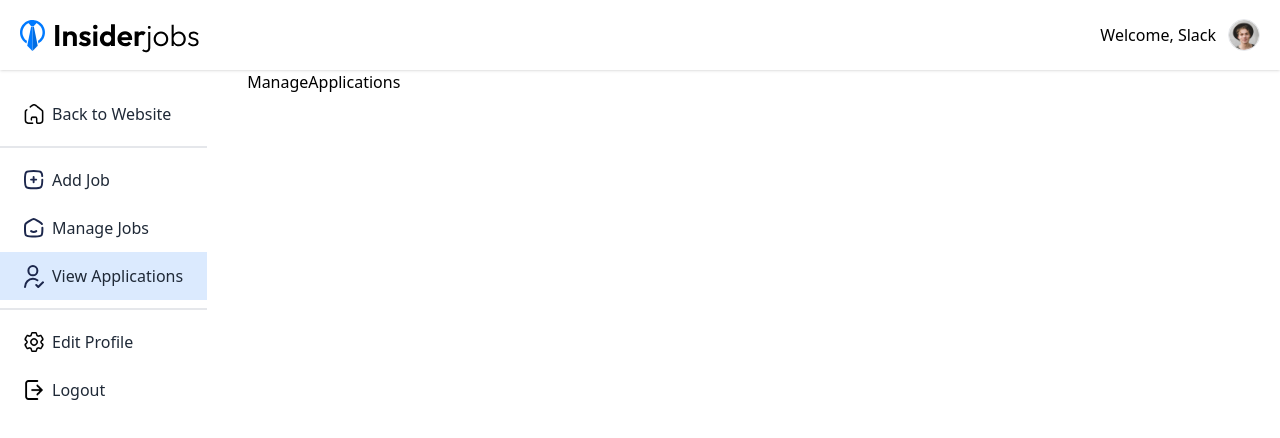
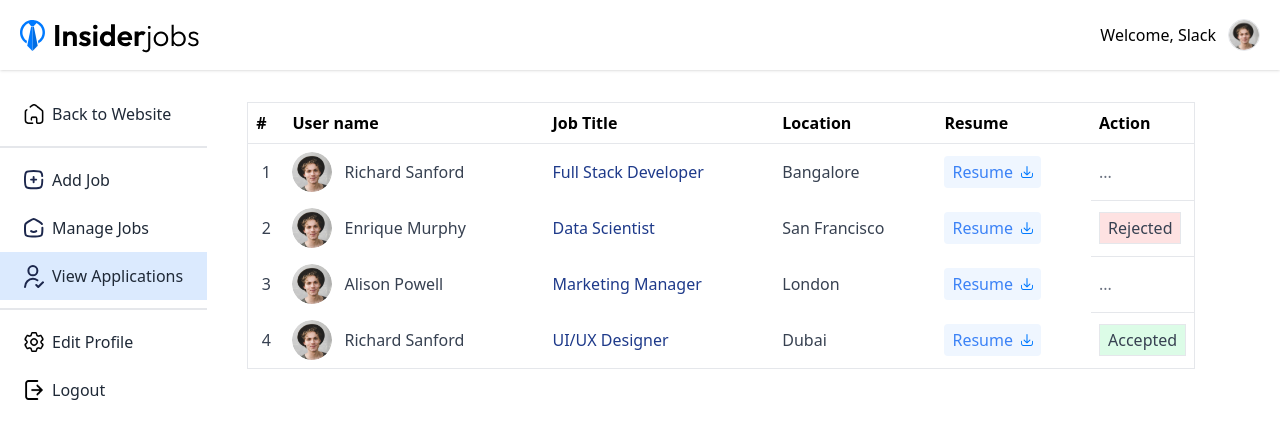
Before and after one commit to Desire-Syndrome/job-portal, a React (Vite) app in the folder client/: page /dashboard/manage-applications in a window 1280 px wide. Shown: the top 438 px of the page. Built offline with nearby package versions, Linux system fonts and the light colour scheme.

Commit message:
ManageEpplications and ManageJobs fixes

```diff
--- a/client/src/assets/mock-data.js
+++ b/client/src/assets/mock-data.js
@@ -183,10 +183,10 @@ export const manageJobs = [
 ];
 
 export const manageApplications = [
-	{ _id: 1, name: "Richard Sanford", jobTitle: "Full Stack Developer", location: "Bangalore", imgSrc: profile_img },
-	{ _id: 2, name: "Enrique Murphy", jobTitle: "Data Scientist", location: "San Francisco", imgSrc: profile_img },
-	{ _id: 3, name: "Alison Powell", jobTitle: "Marketing Manager", location: "London", imgSrc: profile_img },
-	{ _id: 4, name: "Richard Sanford", jobTitle: "UI/UX Designer", location: "Dubai", imgSrc: profile_img }
+	{ _id: 1, name: "Richard Sanford", jobTitle: "Full Stack Developer", location: "Bangalore", imgSrc: profile_img, status: 'Pending' },
+	{ _id: 2, name: "Enrique Murphy", jobTitle: "Data Scientist", location: "San Francisco", imgSrc: profile_img, status: 'Rejected' },
+	{ _id: 3, name: "Alison Powell", jobTitle: "Marketing Manager", location: "London", imgSrc: profile_img, status: 'Pending' },
+	{ _id: 4, name: "Richard Sanford", jobTitle: "UI/UX Designer", location: "Dubai", imgSrc: profile_img, status: 'Accepted'}
 ];
 
 export const userApplications = [
--- a/client/src/pages/ManageApplications.jsx
+++ b/client/src/pages/ManageApplications.jsx
@@ -1,7 +1,74 @@
+import { assetsImages } from '../assets/images-data'
+import { manageApplications } from '../assets/mock-data'
+
+import { useState, useEffect } from "react";
+import { Link } from "react-router-dom"
+
+
 const ManageApplications = () => {
+
+	const [applicants, setApplicants] = useState([]);
+
+
+	useEffect(() => {
+		setApplicants(manageApplications);
+	}, [])
+
+
 	return (
 
-		<div>ManageApplications</div>
+		<div className='container pe-3 py-8'>
+			<div>
+				<table className='min-w-full bg-white border border-gray-200 text-md max-lg:text-sm'>
+					<thead>
+						<tr className='border-b'>
+							<th className='py-2 px-2 text-left max-sm:hidden'>#</th>
+							<th className='py-2 px-2 text-left'>User name</th>
+							<th className='py-2 px-2 text-left max-lg:hidden'>Job Title</th>
+							<th className='py-2 px-2 text-left max-xl:hidden'>Location</th>
+							<th className='py-2 px-2 text-left'>Resume</th>
+							<th className='py-2 px-2 text-left w-[100px] max-sm:w-[60px]'>Action</th>
+						</tr>
+					</thead>
+					<tbody>
+						{applicants.map((applicant, i) => (
+							<tr key={i} className='text-gray-700'>
+								<td className='py-2 px-2 bordeb-b text-center max-sm:hidden'>{i + 1}</td>
+								<td className='py-2 px-2 bordeb-b flex items-center'>
+									<img src={applicant.imgSrc} alt="User avatar" className='w-10 h-10 rounded-full mr-3 ' />
+									<span>{applicant.name}</span>
+								</td>
+								<td className='py-2 px-2 bordeb-b max-lg:hidden'>
+									<Link to={`/job/${applicant._id}`} className='text-blue-900 hover:text-blue-500 transition duration-300 ease-in-out'>{applicant.jobTitle}</Link>
+								</td>
+								<td className='py-2 px-2 bordeb-b max-xl:hidden'>{applicant.location}</td>
+								<td className='py-2 px-2 bordeb-b'>
+									<a href="" target='_blank' className='bg-blue-50 text-blue-500 px-2 py-1 rounded inline-flex gap-2 items-center'>
+										Resume <img src={assetsImages.resume_download_icon} alt="Resume" />
+									</a>
+								</td>
+								<td className='py-2 px-2 border-b relative w-[100px] max-sm:w-[60px]'>
+									{applicant.status === "Pending" ? (
+										<div className='relative inline-block text-left group'>
+											<button className='text-gray-500 action-button'>...</button>
+											<div className='z-10 hidden absolute right-0 md:left-0 top-0 mt-2 w-32 bg-white border border-gray-200 shadow rounded group-hover:block'>
+												<button
+													className='block w-full text-left px-4 py-2 text-blue-500 hover:bg-gray-200'>Accept</button>
+												<button
+													className='block w-full text-left px-4 py-2 text-red-500 hover:bg-gray-200'>Reject</button>
+											</div>
+										</div>
+									) : (
+										<div><span className={`${applicant.status === 'Accepted' ? 'bg-green-100' : applicant.status === 'Rejected' ? 'bg-red-100' : 'bg-blue-100'} px-2 py-1 border`}>{applicant.status}</span></div>
+									)
+									}
+								</td>
+							</tr>
+						))}
+					</tbody>
+				</table>
+			</div>
+		</div>
 
 	)
 }
--- a/client/src/pages/ManageJobs.jsx
+++ b/client/src/pages/ManageJobs.jsx
@@ -12,37 +12,40 @@ const ManageJobs = () => {
 
 	const [jobs, setJobs] = useState([]);
 
+
 	useEffect(() => {
 		setJobs(manageJobs);
 	}, [])
 
+
 	return (
-		<div className='container max-w-5xl py-8'>
+
+		<div className='container pe-3 py-8'>
 			<div className='overflow-x-auto'>
-				<table className='min-w-full bg-white border border-gray-200 max-lg:text-sm'>
+				<table className='min-w-full bg-white border border-gray-200 text-md max-lg:text-sm'>
 					<thead>
 						<tr className='border-b'>
-							<th className='py-2 px-2 text-left text-sm'>#</th>
-							<th className='py-2 px-2 text-left text-sm'>Job Title</th>
-							<th className='py-2 px-2 text-left text-sm max-lg:hidden'>Date</th>
-							<th className='py-2 px-2 text-left text-sm max-md:hidden'>Location</th>
-							<th className='py-2 px-2 text-center text-sm w-[100px]'>Applicants</th>
-							<th className='py-2 px-2 text-center text-sm w-[100px]'>Visible</th>
+							<th className='py-2 px-2 text-left max-sm:hidden'>#</th>
+							<th className='py-2 px-2 text-left'>Job Title</th>
+							<th className='py-2 px-2 text-left max-lg:hidden'>Date</th>
+							<th className='py-2 px-2 text-left max-md:hidden'>Location</th>
+							<th className='py-2 px-2 text-center w-[100px]'>Applicants</th>
+							<th className='py-2 px-2 text-center w-[100px]'>Visible</th>
 						</tr>
 					</thead>
 					<tbody>
 						{jobs.map((job, i) => (
 							<tr key={i} className='text-gray-700'>
-								<td className='py-2 px-2 bordeb-b text-left text-sm'>{i + 1}</td>
-								<td className='py-2 px-2 bordeb-b text-left text-sm'>
+								<td className='py-2 px-2 bordeb-b text-left max-sm:hidden'>{i + 1}</td>
+								<td className='py-2 px-2 bordeb-b text-left'>
 									<Link to={`/job/${job._id}`} className='text-blue-900 hover:text-blue-500 transition duration-300 ease-in-out'>{job.title}</Link>
 								</td>
-								<td className='py-2 px-2 bordeb-b text-left text-sm max-lg:hidden'>{moment(job.date).format('ll')}</td>
-								<td className='py-2 px-2 bordeb-b text-left text-sm max-md:hidden'>{job.location}</td>
-								<td className='py-2 px-2 bordeb-b text-center text-sm w-[100px]'>{job.applicants}</td>
-								<td className='py-2 px-2 bordeb-b text-center text-sm w-[100px]'>
+								<td className='py-2 px-2 bordeb-b text-left max-lg:hidden'>{moment(job.date).format('D/M/YY')}</td>
+								<td className='py-2 px-2 bordeb-b text-left max-md:hidden'>{job.location}</td>
+								<td className='py-2 px-2 bordeb-b text-center w-[100px]'>{job.applicants}</td>
+								<td className='py-2 px-2 bordeb-b text-center w-[100px]'>
 									<input
-										type="checkbox" className='scale-125  border-gray-500' />
+										type="checkbox" className='scale-125 max-lg:scale-100 border-gray-500' />
 								</td>
 							</tr>
 						))}
@@ -54,6 +57,7 @@ const ManageJobs = () => {
 					className="mt-5 bg-blue-600 rounded px-8 py-3 text-white hover:bg-blue-500 transition duration-300 ease-in-out">Add new job</button>
 			</div>
 		</div>
+
 	)
 }
 
```
